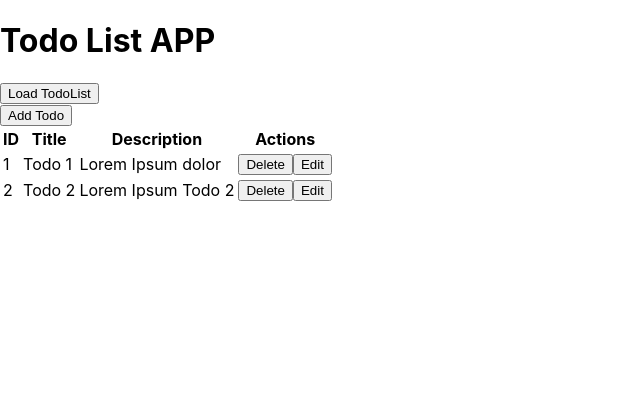
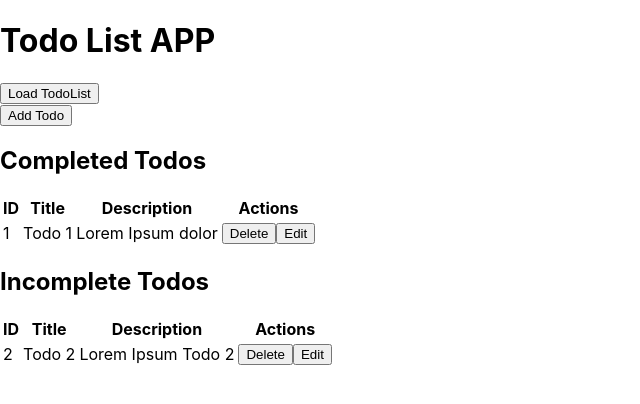
Before and after one commit to mfaridzia/explore-todo-toolkit, a React (Create React App) app: page / in a window 1280 px wide. Shown: the top 404 px of the page, without its empty margins (0-640 px from the left). Built offline with nearby package versions, Linux system fonts and the light colour scheme.

Commit message:
feat: implement completed, incomplete status and sort by date

```diff
--- a/src/App.js
+++ b/src/App.js
@@ -1,20 +1,22 @@
 import React from "react";
 import { Route, BrowserRouter as Router, Switch } from "react-router-dom";
-import TodoList  from "./components/TodoList";
+import TodoList from "./components/TodoList";
+import AddTodo from "./components/AddTodo";
+import EditTodo from "./components/EditTodo";
 
 export default function App() {
   return (
     <Router>
       <div>
         <Switch>
+          <Route path="/add-todo">
+            <AddTodo />
+          </Route>
+          <Route path="/edit-todo">
+            <EditTodo />
+          </Route>
           <Route path="/">
             <TodoList />
-          </Route>
-          <Route path="/add-todo">
-            <h1>Add Todo</h1>
-          </Route>
-          <Route path="/edit-todo">
-            <h1>Edit Todo</h1>
           </Route>
         </Switch>
       </div>
--- a/src/components/AddTodo.jsx
+++ b/src/components/AddTodo.jsx
@@ -20,7 +20,8 @@ export default function AddTodo() {
           id: todosAmount + 1,
           title,
           description,
-          status: 0
+          status: 0,
+          createdAt: new Date().toISOString()
         })
       );
 
@@ -40,7 +41,7 @@ export default function AddTodo() {
       </div>
       <div className="">
         <div className="">
-          <label for="titleInput"> Title </label>
+          <label htmlFor="titleInput"> Title </label>
           <input
             className=""
             name="title"
@@ -51,7 +52,7 @@ export default function AddTodo() {
             value={title}
           />
 
-          <label for="descriptionInput"> Description </label>
+          <label htmlFor="descriptionInput"> Description </label>
           <input
             className=""
             name="description"
--- a/src/components/EditTodo.jsx
+++ b/src/components/EditTodo.jsx
@@ -5,7 +5,7 @@ import { updateTodo } from "../reducers/todoSlice";
 
 export default function EditTodo() {
   const { pathname } = useLocation();
-  const todoId = pathname.replace("/edit-todo/", "");
+  const todoId = Number(pathname.replace("/edit-todo/", ""));
 
   const todo = useSelector((state) =>
     state.todolists.find((todo) => todo.id === todoId)
@@ -26,7 +26,8 @@ export default function EditTodo() {
           id: todoId,
           title,
           description,
-          status
+          status: Number(status),
+          createdAt: new Date().toISOString()
         })
       );
 
@@ -50,28 +51,25 @@ export default function EditTodo() {
           <label htmlFor="titleInput">Title</label>
           <input
             className=""
-            name="title"
             type="text"
             id="titleInput"
-            onChange={(e) => setTitle(e.target.title)}
+            onChange={(e) => setTitle(e.target.value)}
             value={title}
           />
           <label htmlFor="descriptionInput">Description</label>
           <input
             className=""
-            name="description"
             type="text"
             id="descriptionInput"
-            onChange={(e) => setDescription(e.target.description)}
+            onChange={(e) => setDescription(e.target.value)}
             value={description}
           />
           <label htmlFor="statusInput">Status</label>
           <input
             className=""
-            name="status"
             type="number"
             id="statusInput"
-            onChange={(e) => setStatus(e.target.status)}
+            onChange={(e) => setStatus(e.target.value)}
             value={status}
           />
           {error && error}
--- /dev/null
+++ b/src/components/Table.jsx
@@ -0,0 +1,34 @@
+import React from "react";
+import { Link } from "react-router-dom";
+
+export default function Table({todos, handleDeleteTodo}) {
+  return (
+    <table className="">
+      <thead>
+        <tr>
+          <th>ID</th>
+          <th>Title</th>
+          <th>Description</th>
+          <th>Actions</th>
+        </tr>
+      </thead>
+      <tbody>
+        {todos.map(todo => (
+          <tr key={todo.id}>
+            <td>{todo.id}</td>
+            <td>{todo.title}</td>
+            <td>{todo.description}</td>
+            <td>
+              <button onClick={() => handleDeleteTodo(todo.id)}>
+                Delete
+              </button>
+              <Link to={`/edit-todo/${todo.id}`}>
+                <button>Edit</button>
+              </Link>
+            </td>
+          </tr>
+        ))}
+      </tbody>
+    </table>
+  )
+}
--- a/src/components/TodoList.jsx
+++ b/src/components/TodoList.jsx
@@ -2,13 +2,24 @@ import React from "react";
 import { Link } from "react-router-dom";
 import { useDispatch, useSelector } from "react-redux";
 import { deleteTodo } from "../reducers/todoSlice";
+import TableTodo from "./Table";
 
 export default function TodoList() {
   const dispatch = useDispatch();
 
   const todos = useSelector((state) => state.todolists);
 
-   const handleDeleteTodo = (id) => {
+  // sort by desc
+  const completedTodos = todos.filter(todo => {
+    return todo.status === 1
+  }).sort((a, b) => Date.parse(b) - Date.parse(a));
+
+  // sort by asc
+  const incompleteTodos = todos.filter(todo => {
+    return todo.status === 0
+  }).sort((a, b) => Date.parse(a) - Date.parse(b));
+
+  const handleDeleteTodo = (id) => {
     dispatch(deleteTodo({ id }));
   };
 
@@ -22,37 +33,23 @@ export default function TodoList() {
           <button className="">Load TodoList</button>
         </div>
         <div className="">
-          <button className="">Add Todo</button>
+          <Link to="/add-todo">
+            <button>Add Todo</button>
+          </Link>
         </div>
       </div>
       <div className="">
-        <table className="">
-          <thead>
-            <tr>
-              <th>ID</th>
-              <th>Title</th>
-              <th>Description</th>
-              <th>Actions</th>
-            </tr>
-          </thead>
-          <tbody>
-            {todos.map(todo => (
-              <tr key={todo.id}>
-                <td>{todo.id}</td>
-                <td>{todo.title}</td>
-                <td>{todo.description}</td>
-                <td>
-                  <button onClick={() => handleDeleteTodo(todo.id)}>
-                    Delete
-                  </button>
-                  <Link to={`/edit-todo/${todo.id}`}>
-                    <button>Edit</button>
-                  </Link>
-                </td>
-              </tr>
-            ))}
-          </tbody>
-        </table>
+        <h2> Completed Todos </h2>
+        <TableTodo
+          todos={completedTodos}
+          handleDeleteTodo={handleDeleteTodo}
+        />
+
+        <h2> Incomplete Todos </h2>
+        <TableTodo
+          todos={incompleteTodos}
+          handleDeleteTodo={handleDeleteTodo}
+        />
       </div>
     </div>
   );
--- a/src/reducers/todoSlice.js
+++ b/src/reducers/todoSlice.js
@@ -1,8 +1,8 @@
 import { createSlice } from "@reduxjs/toolkit";
 
 const initialState = [
-  { id: 1, title: "Todo 1", description: "Lorem Ipsum dolor", status: 0 },
-  { id: 2, title: "Todo 2", description: "Lorem Ipsum Todo 2", status: 0 },
+  { id: 1, title: "Todo 1", description: "Lorem Ipsum dolor", status: 1, createdAt: "2/5/2022, 12:07:18 PM" },
+  { id: 2, title: "Todo 2", description: "Lorem Ipsum Todo 2", status: 0, createdAt: "1/5/2022, 12:07:18 PM" },
 ];
 const todoSlice = createSlice({
   name: "todolists",
@@ -12,21 +12,22 @@ const todoSlice = createSlice({
       state.push(action.payload);
     },
     updateTodo(state, action) {
-      const { id, title, description, status } = action.payload;
+      const { id, title, description, status, createdAt } = action.payload;
       const existingTodo = state.find((todo) => todo.id === id);
       if (existingTodo) {
         existingTodo.title = title;
         existingTodo.description = description;
         existingTodo.status = status;
+        existingTodo.createdAt = createdAt
       }
     },
     deleteTodo(state, action) {
       const { id } = action.payload;
-      const existingTodo = state.entities.find((todo) => todo.id === id);
+      const existingTodo = state.find((todo) => todo.id === id);
       if (existingTodo) {
-        state.entities = state.entities.filter((todo) => todo.id !== id);
+        return state.filter((todo) => todo.id !== id);
       }
-    },
+    }
   },
 });
 
```
